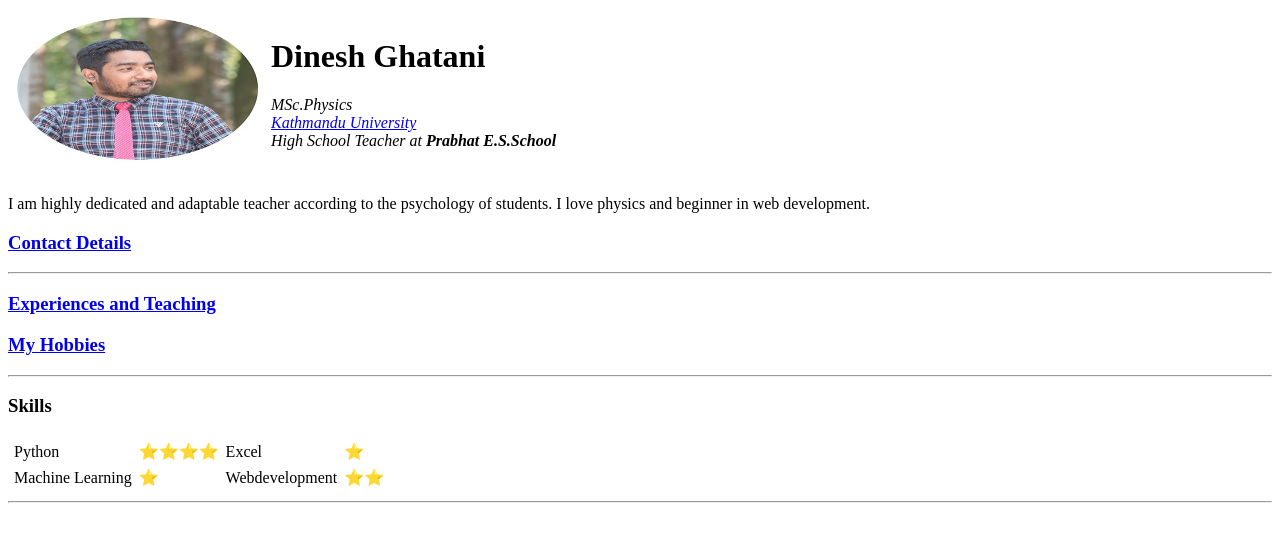
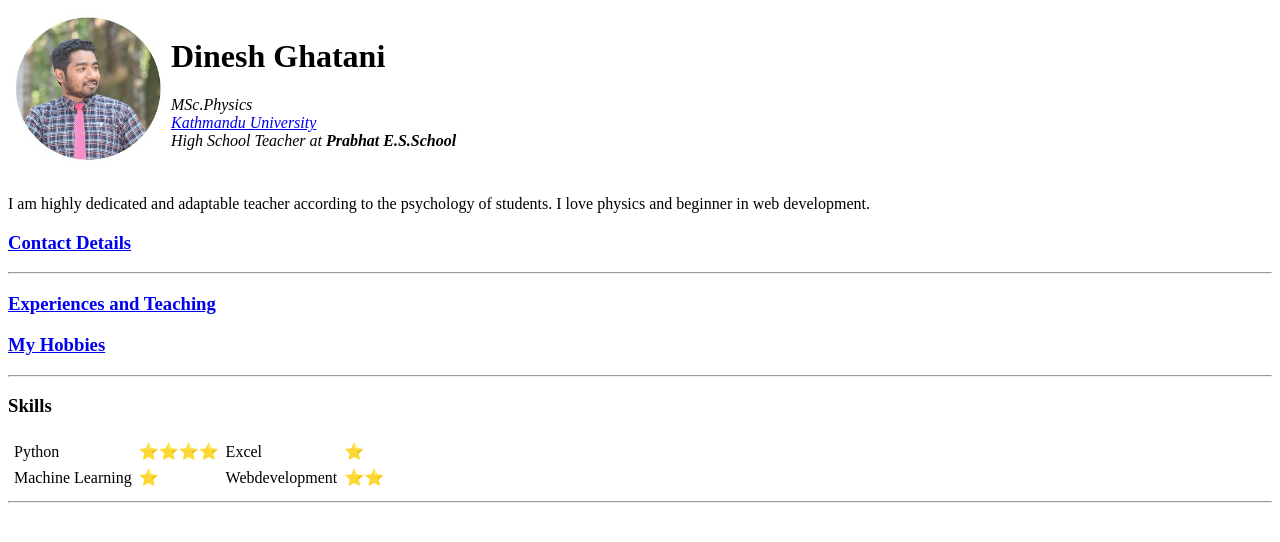
Before and after one commit to dineshbishwakarma/cv, a plain HTML site: page index.html in a window 1280 px wide. Drawn offline with Linux system fonts and the light colour scheme.

Commit message:
Update index.html

```diff
--- a/index.html
+++ b/index.html
@@ -9,7 +9,7 @@
 <body>
   <table cellspacing = 5>
     <tr>
-      <td><img src="dinesh.jpg" alt="dinesh's profile picture" style="width:250px;height:150px"></td>
+      <td><img src="dinesh.jpg" alt="dinesh's profile picture" style="width:150px;height:150px"></td>
       <td>
         <h1>Dinesh Ghatani</h1>
         <p>
```
